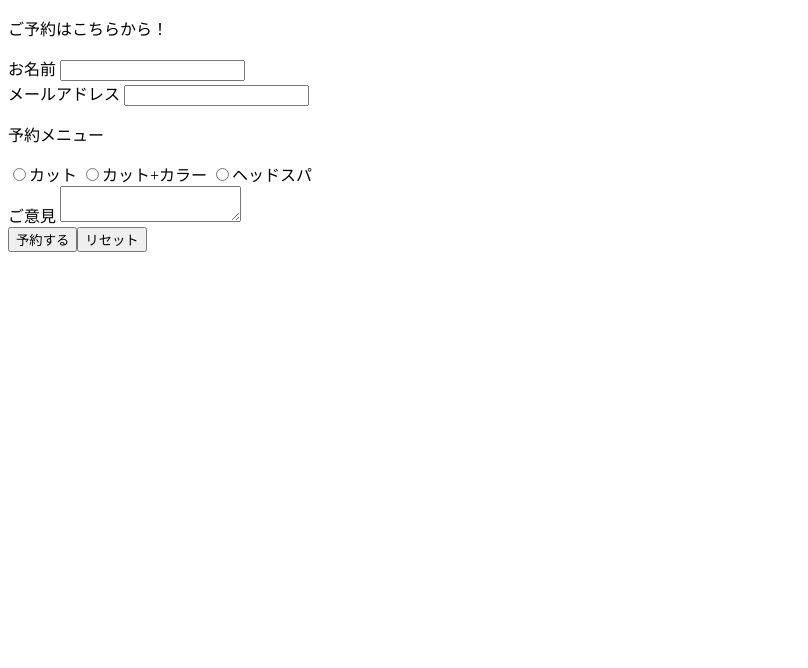
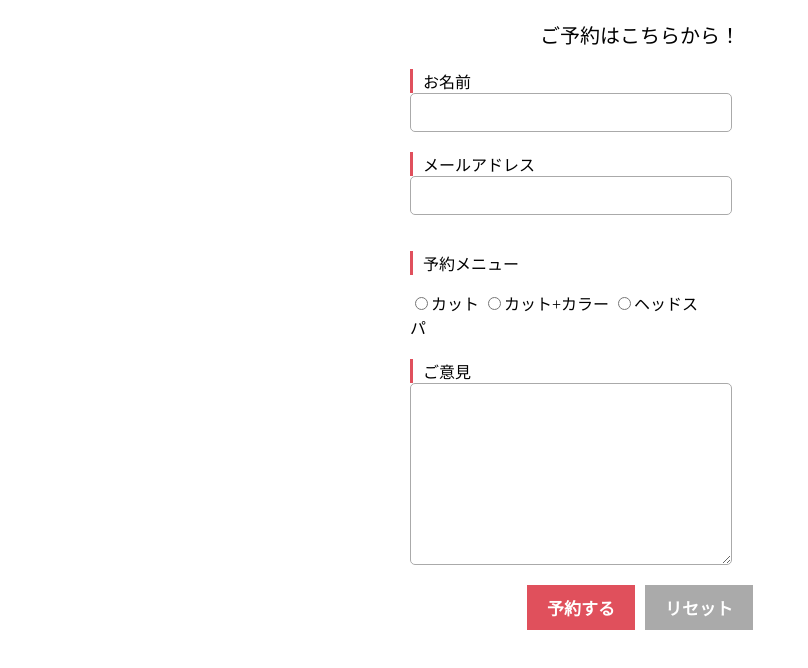
Before and after one commit to TATNOOOOOO/Bot-form, a plain HTML site: page index.html in a window 1280 px wide. Shown: the whole page, without its empty margins (0-808 px from the left). Drawn offline with Linux system fonts and the light colour scheme.

Commit message:
Update index.html

```diff
--- a/index.html
+++ b/index.html
@@ -1,7 +1,7 @@
 <!DOCTYPE HTML>
 <head>
     <link href="https://maxcdn.bootstrapcdn.com/font-awesome/4.7.0/css/font-awesome.min.css" rel="stylesheet" integrity="sha384-wvfXpqpZZVQGK6TAh5PVlGOfQNHSoD2xbE+QkPxCAFlNEevoEH3Sl0sibVcOQVnN" crossorigin="anonymous">
-   <link rel="stylesheet" type="text/css" href="background.css">
+   <link rel="stylesheet" type="text/css" href="design.css">
 </head>
 <body>
 <p class="lead-form">ご予約はこちらから！</p>
```
